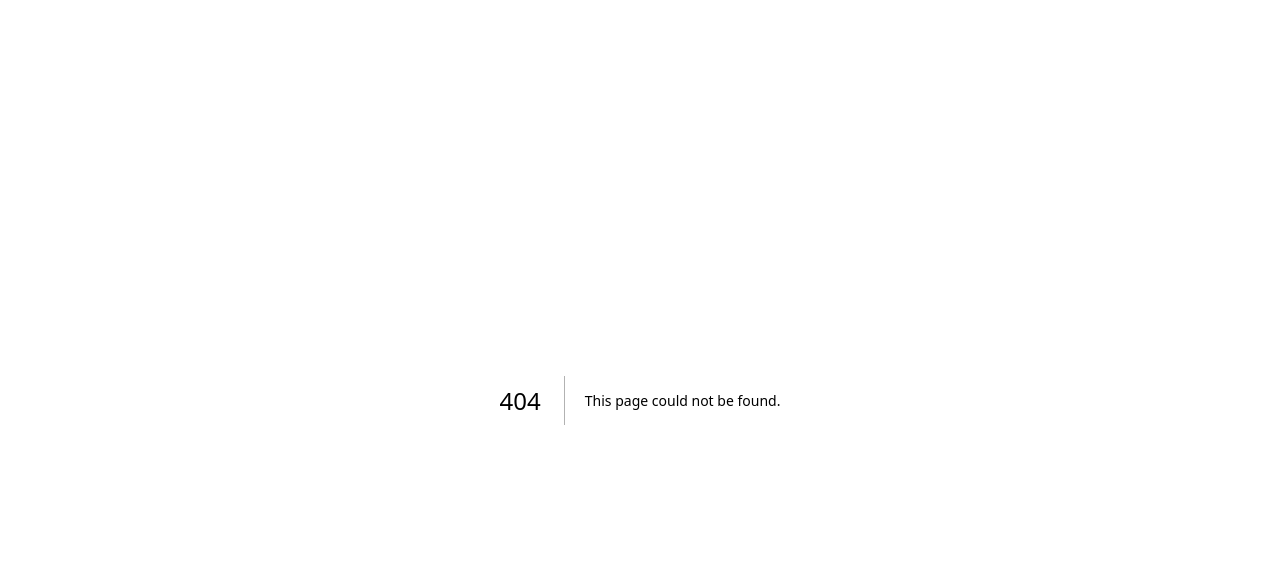
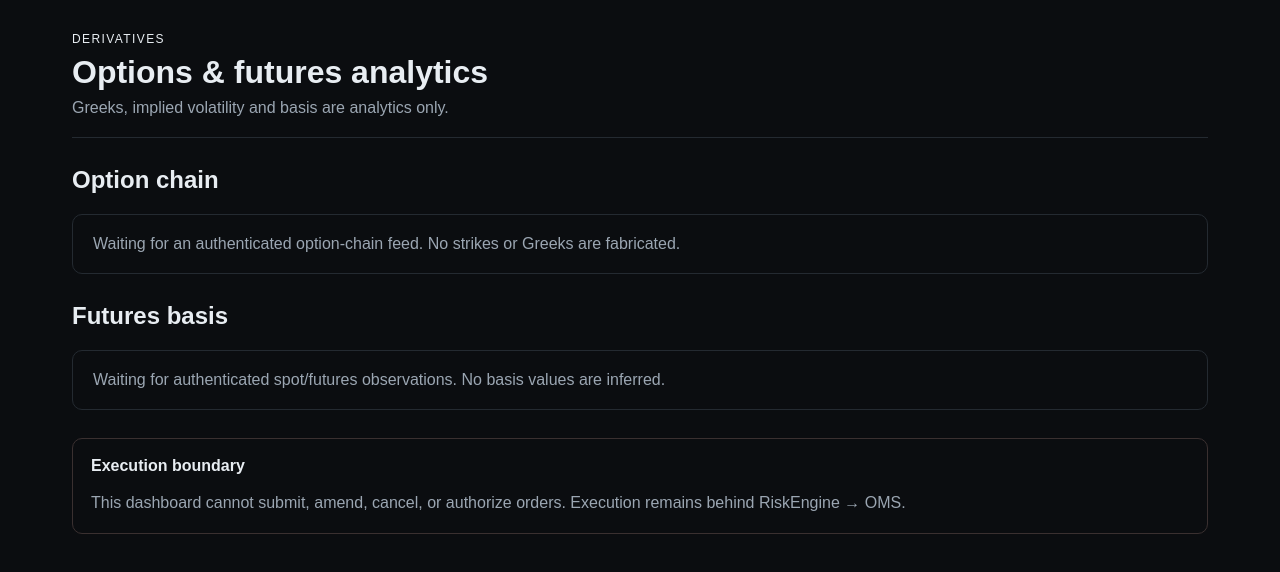
Before and after one commit to RahulParmar1997/Advance-Trading-System, a Next.js app in the folder frontend/: page /derivatives in a window 1280 px wide. Before the commit this address had no page. Shown: the top 572 px of the page. Built offline with nearby package versions, Linux system fonts and the light colour scheme.

Commit message:
feat: add read-only derivatives dashboard

```diff
--- /dev/null
+++ b/frontend/app/derivatives/page.tsx
@@ -0,0 +1,67 @@
+type OptionRow = {
+  strike: number;
+  callIv: number | null;
+  callDelta: number | null;
+  putIv: number | null;
+  putDelta: number | null;
+};
+
+type FuturesBasis = {
+  symbol: string;
+  futuresPrice: number | null;
+  spotPrice: number | null;
+  basis: number | null;
+  basisPercent: number | null;
+};
+
+// Read-only contracts. Production values must come from an authenticated backend analytics API.
+const optionRows: OptionRow[] = [];
+const futures: FuturesBasis[] = [];
+
+function display(value: number | null): string {
+  return value === null ? "—" : value.toFixed(2);
+}
+
+export default function DerivativesPage() {
+  return (
+    <main style={{ margin: "0 auto", maxWidth: 1200, padding: 32 }}>
+      <header style={{ borderBottom: "1px solid #242a31", paddingBottom: 20 }}>
+        <p style={{ margin: 0, fontSize: 12, letterSpacing: 1.4, textTransform: "uppercase" }}>Derivatives</p>
+        <h1 style={{ margin: "8px 0" }}>Options & futures analytics</h1>
+        <p style={{ color: "#9ba6b2", margin: 0 }}>Greeks, implied volatility and basis are analytics only.</p>
+      </header>
+
+      <section style={{ marginTop: 28 }} aria-labelledby="option-chain-title">
+        <h2 id="option-chain-title">Option chain</h2>
+        {optionRows.length === 0 ? (
+          <EmptyState message="Waiting for an authenticated option-chain feed. No strikes or Greeks are fabricated." />
+        ) : (
+          <div style={{ overflowX: "auto" }}>
+            <table style={{ borderCollapse: "collapse", width: "100%" }}>
+              <thead><tr><th>Strike</th><th>Call IV</th><th>Call Δ</th><th>Put IV</th><th>Put Δ</th></tr></thead>
+              <tbody>{optionRows.map((row) => <tr key={row.strike}><td>{row.strike}</td><td>{display(row.callIv)}</td><td>{display(row.callDelta)}</td><td>{display(row.putIv)}</td><td>{display(row.putDelta)}</td></tr>)}</tbody>
+            </table>
+          </div>
+        )}
+      </section>
+
+      <section style={{ marginTop: 28 }} aria-labelledby="futures-title">
+        <h2 id="futures-title">Futures basis</h2>
+        {futures.length === 0 ? (
+          <EmptyState message="Waiting for authenticated spot/futures observations. No basis values are inferred." />
+        ) : (
+          <div style={{ display: "grid", gap: 12 }}>{futures.map((row) => <article key={row.symbol} style={{ border: "1px solid #242a31", borderRadius: 10, padding: 18 }}><strong>{row.symbol}</strong><p>Basis: {display(row.basis)} ({display(row.basisPercent)}%)</p></article>)}</div>
+        )}
+      </section>
+
+      <aside style={{ border: "1px solid #3a3030", borderRadius: 10, marginTop: 28, padding: 18 }}>
+        <strong>Execution boundary</strong>
+        <p style={{ color: "#9ba6b2", lineHeight: 1.5, marginBottom: 0 }}>This dashboard cannot submit, amend, cancel, or authorize orders. Execution remains behind RiskEngine → OMS.</p>
+      </aside>
+    </main>
+  );
+}
+
+function EmptyState({ message }: { message: string }) {
+  return <div style={{ border: "1px solid #242a31", borderRadius: 10, padding: 20, color: "#9ba6b2" }}>{message}</div>;
+}
```
